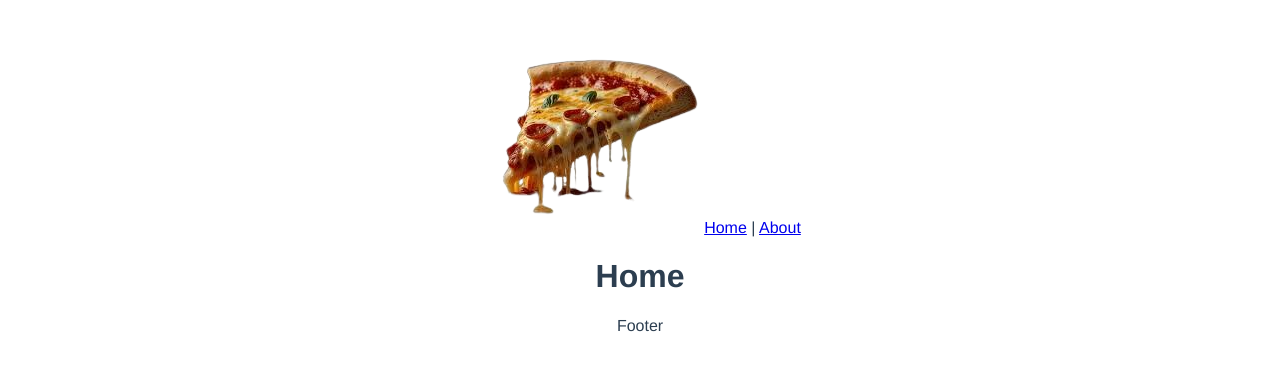
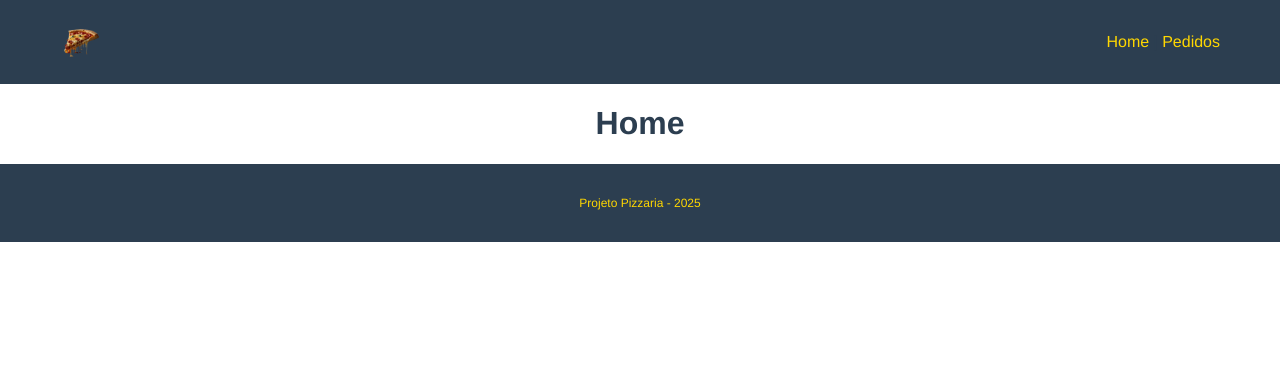
Before and after one commit to oJaciel/Projeto-Pizzaria-Vue, a Vue app: page / in a window 1280 px wide. Shown: the top 370 px of the page. Built offline with nearby package versions, Linux system fonts and the light colour scheme.

Commit message:
Rotas e Estilização
Configuradas as rotas da aplicação.

Feita a estilização da Navbar e Footer.

```diff
--- a/src/App.vue
+++ b/src/App.vue
@@ -1,6 +1,6 @@
 <template>
   <div>
-    <Navbar />
+    <Navbar :logo="logo_src" :alt="app_name" />
     <router-view></router-view>
     <Footer />
   </div>
@@ -14,6 +14,12 @@ export default {
     Navbar,
     Footer,
   },
+  data() {
+    return {
+      logo_src: "/img/logo.png",
+      app_name: "Pizzaria"
+    }
+  }
 };
 </script>
 
@@ -28,16 +34,7 @@ export default {
   color: #2c3e50;
 }
 
-nav {
-  padding: 30px;
-}
-
-nav a {
-  font-weight: bold;
-  color: #2c3e50;
-}
-
-nav a.router-link-exact-active {
-  color: #42b983;
+body {
+  margin: 0;
 }
 </style>
--- a/src/components/Footer.vue
+++ b/src/components/Footer.vue
@@ -1,5 +1,7 @@
 <template>
-  <p>Footer</p>
+  <div id="footer">
+    <p>Projeto Pizzaria - 2025</p>
+  </div>
 </template>
 
 <script>
@@ -7,3 +9,12 @@ export default {
   name: "Footer",
 };
 </script>
+
+<style scoped>
+#footer {
+  background-color: #2c3e50;
+  color: gold;
+  font-size: 12px;
+  padding: 20px 60px;
+}
+</style>
--- a/src/components/Navbar.vue
+++ b/src/components/Navbar.vue
@@ -1,19 +1,38 @@
 <template>
   <div id="nav">
-    <router-link to="/">
-        <img src="../../public/img/logo.png" alt="logo">
+    <router-link to="/" id="img">
+      <img :src="logo" :alt="alt" />
     </router-link>
-    <router-link to="/">Home</router-link> |
-    <router-link to="/about">About</router-link>
+    <div>
+      <router-link to="/" class="nav-link">Home</router-link> |
+      <router-link to="/pedidos" class="nav-link">Pedidos</router-link>
+    </div>
   </div>
 </template>
 
 <script>
 export default {
   name: "Navbar",
+  props: ["logo", "alt"],
 };
 </script>
 
 <style scoped>
+#nav {
+  background-color: #2c3e50;
+  display: flex;
+  justify-content: space-between;
+  align-items: center;
+  padding: 20px 60px;
+}
 
+#img img {
+  height: 40px;
+}
+
+.nav-link {
+  color: gold;
+  text-decoration: none;
+  text-align: right;
+}
 </style>
--- a/src/router/index.js
+++ b/src/router/index.js
@@ -8,12 +8,10 @@ const routes = [
     component: HomeView
   },
   {
-    path: '/about',
-    name: 'about',
-    // route level code-splitting
-    // this generates a separate chunk (about.[hash].js) for this route
-    // which is lazy-loaded when the route is visited.
-    component: () => import(/* webpackChunkName: "about" */ '../views/AboutView.vue')
+    path: '/pedidos',
+    name: 'pedidos',
+
+    component: () => import(/* webpackChunkName: "pedidos" */ '../views/PedidosView.vue')
   }
 ]
 
```
